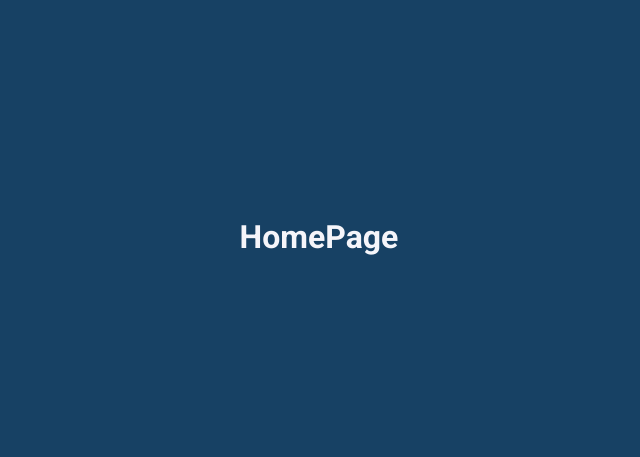
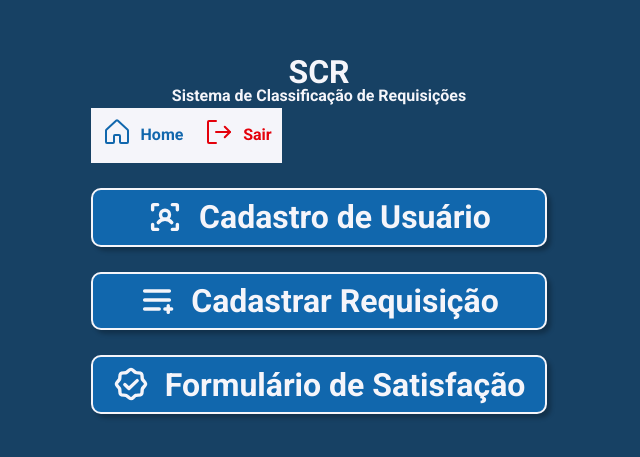
Before and after one commit to Jonatas-JS/SCR-Sistema-de-Classificacao-de-Requisicao, a React (Vite) app: page /home in a window 1280 px wide. Shown: the part 163-620 px from the top of the page, without its empty margins (321-961 px from the left). Built offline with nearby package versions, Linux system fonts and the light colour scheme.

Commit message:
creating homeLayer

```diff
--- /dev/null
+++ b/src/components/ButtonHomeAndExit.jsx
@@ -0,0 +1,20 @@
+import styles from './ButtonHomeAndExit.module.css'
+
+import { House, SignOut } from 'phosphor-react'
+
+function ButtonHomeAndExit() {
+  return (
+    <div className={styles.buttonHomeAndExit}>
+      <div className={styles.homeButton}>
+        <span><House  size={32} /></span>
+        <p>Home</p>
+      </div>
+      <div className={styles.exitButton}>
+        <span><SignOut size={32} /></span>
+        <p>Sair</p>
+      </div>
+    </div>
+  )
+}
+
+export default ButtonHomeAndExit;
--- /dev/null
+++ b/src/components/ButtonHomeAndExit.module.css
@@ -0,0 +1,17 @@
+.buttonHomeAndExit {
+  display: flex;
+}
+.homeButton, .exitButton {
+  display: flex;
+  align-items: center;
+  gap: .5rem;
+
+  background-color: var(--white-100);
+  padding: .5rem .62rem;
+}
+.homeButton {
+  color: var(--blue-300);
+}
+.exitButton {
+  color: var(--red-100);
+}
--- /dev/null
+++ b/src/components/MenuButton.jsx
@@ -0,0 +1,10 @@
+import styles from './MenuButton.module.css'
+
+export function MenuButton({ icon, name }) {
+  return (
+    <div className={styles.button}>
+      <span>{icon}</span>
+      {name}
+    </div>
+  )
+}
--- /dev/null
+++ b/src/components/MenuButton.module.css
@@ -0,0 +1,20 @@
+.button {
+  display: flex;
+  align-items: center;
+  justify-content: center;
+  gap: 1rem;
+  padding: .56rem 1.25rem;
+
+  color: var(--white-100);
+  background-color: var(--blue-300);
+  border: 2px solid var(--white-100);
+  border-radius: .62rem;
+  box-shadow: 4px 4px 4px rgba(0, 0, 0, 0.25);
+
+  font-size: 2rem;
+  font-weight: 700;
+  cursor: pointer;
+}
+.button:hover {
+  background-color: var(--blue-200);
+}
--- /dev/null
+++ b/src/components/TitleLayer.jsx
@@ -0,0 +1,17 @@
+import styles from './TitleLayer.module.css'
+
+import ButtonHomeAndExit from './ButtonHomeAndExit'
+
+export function TitleLayer() {
+  return (
+    <div>
+      <div>
+        <h1>SCR</h1>
+        <p>Sistema de Classificação de Requisições</p>
+      </div>
+      <div>
+        <ButtonHomeAndExit />
+      </div>
+    </div>
+  )
+}
--- a/src/index.css
+++ b/src/index.css
@@ -6,6 +6,7 @@
   --blue-translucent: #174164;
   --blue-200: #337AB7;
   --blue-ligth: #00AAFF;
+  --red-100: #E4010B;
   --white-100: #F5F5FA;
 
   margin: 0;
--- a/src/pages/home/HomePage.jsx
+++ b/src/pages/home/HomePage.jsx
@@ -1,9 +1,73 @@
 import styles from './HomePage.module.css'
 
+import { MenuButton } from '../../components/MenuButton';
+import { UserFocus, ListPlus, CircleWavyCheck } from 'phosphor-react'
+import { userType } from '../login/LoginPage';
+import { TitleLayer } from '../../components/TitleLayer';
+
 function HomePage() {
-  return (
-    <div><h1>HomePage</h1></div>
-  )
+  console.log(userType)
+  if (userType == 'adm') {
+    return (
+      <div className={styles.menuButtons}>
+        <TitleLayer />
+        <div>
+        <MenuButton
+        icon={<UserFocus size={36} weight='bold'/>}
+        name='Cadastro de Usuário'
+        />
+        </div>
+
+        <div>
+        <MenuButton
+        icon={<ListPlus size={36} weight='bold'/>}
+        name='Cadastrar Requisição'
+        />
+        </div>
+
+        <div>
+        <MenuButton
+        icon={<CircleWavyCheck size={36} weight='bold'/>}
+        name='Formulário de Satisfação'
+        />
+        </div>
+
+      </div>
+    )
+  } else if (userType == 'manager') {
+    return (
+      <div className={styles.menuButtons}>
+        <TitleLayer />
+        <div>
+        <MenuButton
+        icon={<ListPlus size={36} weight='bold'/>}
+        name='Cadastrar Requisição'
+        />
+        </div>
+
+        <div>
+        <MenuButton
+        icon={<CircleWavyCheck size={36} weight='bold'/>}
+        name='Formulário de Satisfação'
+        />
+        </div>
+
+      </div>
+    )
+  } else {
+    return (
+      <div className={styles.menuButtons}>
+        <TitleLayer />
+        <div>
+        <MenuButton
+        icon={<CircleWavyCheck size={36} weight='bold'/>}
+        name='Formulário de Satisfação'
+        />
+        </div>
+
+      </div>
+    )
+  }
 }
 
 export default HomePage;
--- a/src/pages/home/HomePage.module.css
+++ b/src/pages/home/HomePage.module.css
@@ -0,0 +1,5 @@
+.menuButtons {
+  display: flex;
+  flex-direction: column;
+  gap: 1.56rem;
+}
--- a/src/pages/login/LoginPage.jsx
+++ b/src/pages/login/LoginPage.jsx
@@ -9,24 +9,28 @@ const user = [
     userType: 'adm',
     userName: 'Jônatas Fernandes',
     userLogin: 'jonatas.silva',
-    userPassword: '123',
+    userPassword: '321',
   },
   {
     id: 2,
-    userType: 'user',
+    userType: 'manager',
     userName: 'Carlos Eduardo',
     userLogin: 'carlos.romano',
     userPassword: '123',
   },
+  {
+    id: 3,
+    userType: 'user',
+    userName: 'Pedro Rodrigues',
+    userLogin: 'pedro.silva',
+    userPassword: '123',
+  },
 ]
 
+//Falta a realizar a validação por user/password
+export const userType = user[0].userType;
 
 function LoginPage() {
-
-  //Falta a realizar a validação por user/password
-  const userType = user[0].userType;
-  console.log(userType)
-
   return (
     <div className={styles.container}>
       <div className={styles.logoSpace}>
```
Also changed, not shown: src/components/TitleLayer.module.css (added).
